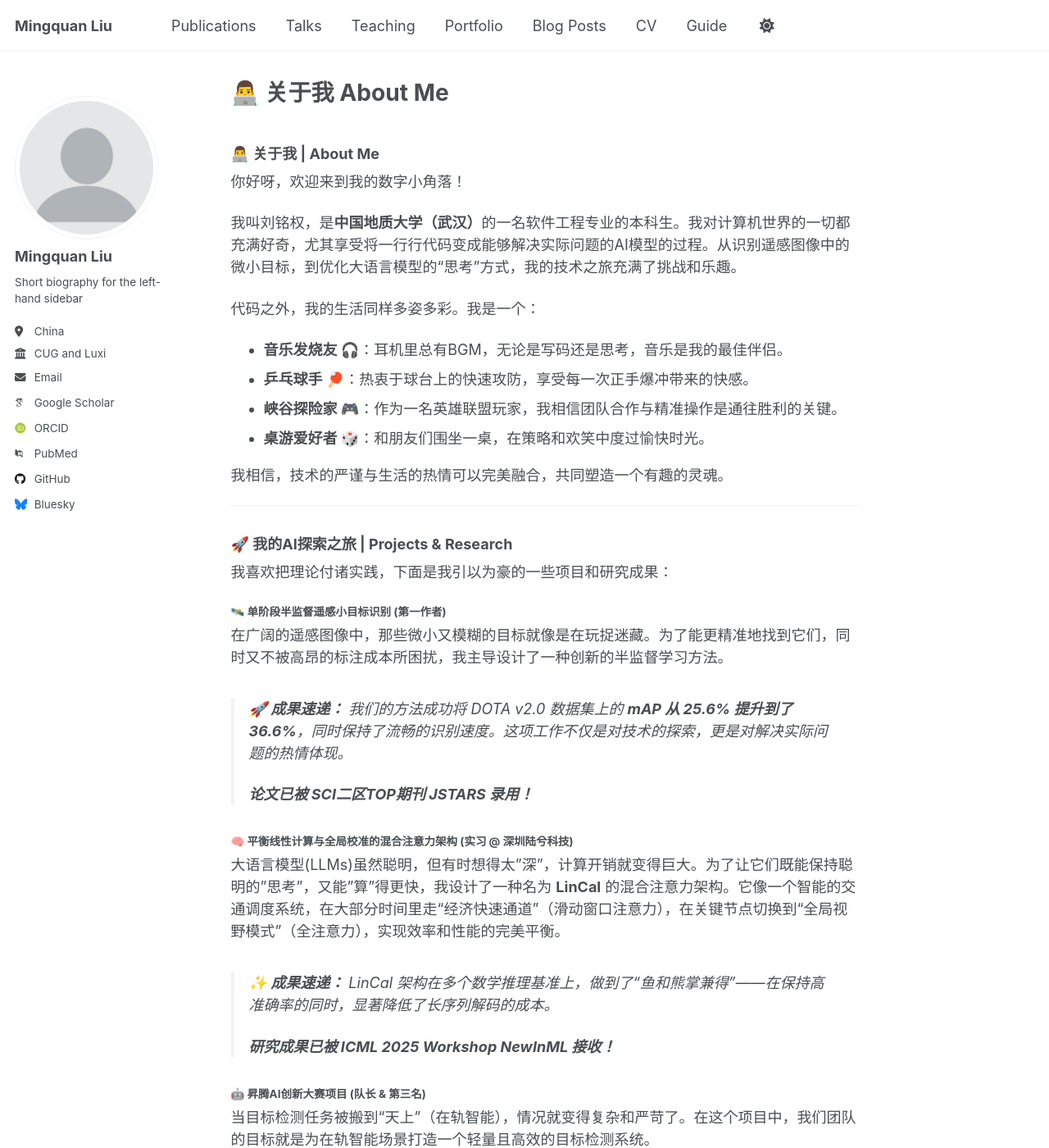
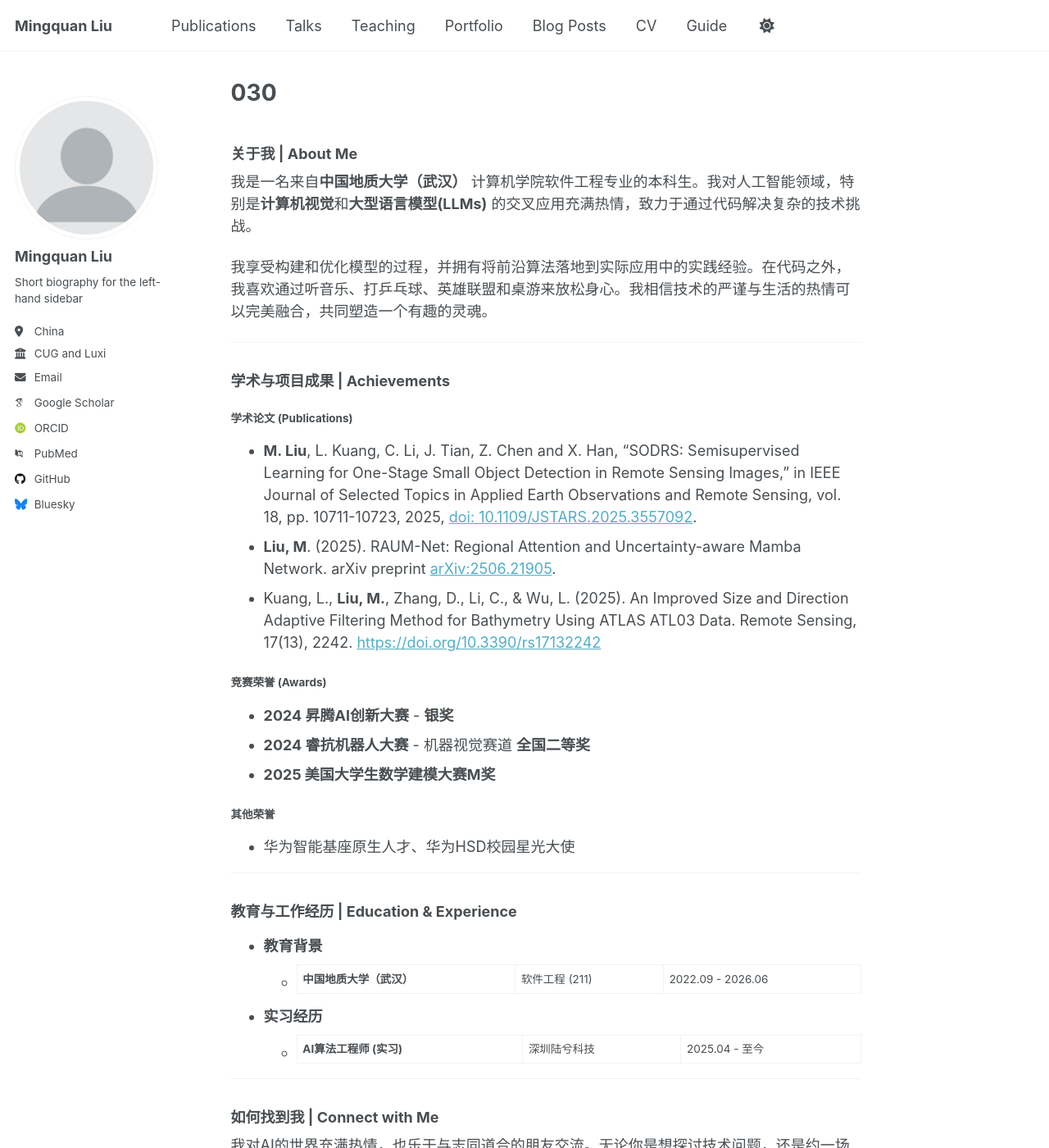
Before and after one commit to wxqnl/wxqnl.github.io, a Jekyll site: the page built from _pages/about.md, in a window 1280 px wide and 1400 px high. Shown: the whole window at 82% size. Built offline with Jekyll 4.4.1, drawn with Linux system fonts in a browser that asks for light colours; some web fonts are replaced; a script that is not in the unit is left out; our own code applies the rules of GitHub Pages for plain Markdown files; some of the changed text lies outside the part shown.

Commit message:
Update about.md

```diff
--- a/_pages/about.md
+++ b/_pages/about.md
@@ -1,70 +1,50 @@
 ---
 permalink: /
+title: "030"
 author_profile: true
 redirect_from:
   - /about/
   - /about.html
 ---
 
-### 👨‍💻 关于我 | About Me
+### 关于我 | About Me
 
-你好呀，欢迎来到我的数字小角落！
+我是一名来自**中国地质大学（武汉）** 计算机学院软件工程专业的本科生。我对人工智能领域，特别是**计算机视觉**和**大型语言模型(LLMs)** 的交叉应用充满热情，致力于通过代码解决复杂的技术挑战。
 
-我叫刘铭权，是**中国地质大学（武汉）**的一名软件工程专业的本科生。我对计算机世界的一切都充满好奇，尤其享受将一行行代码变成能够解决实际问题的AI模型的过程。从识别遥感图像中的微小目标，到优化大语言模型的“思考”方式，我的技术之旅充满了挑战和乐趣。
-
-代码之外，我的生活同样多姿多彩。我是一个：
-*   **音乐发烧友 🎧**：耳机里总有BGM，无论是写码还是思考，音乐是我的最佳伴侣。
-*   **乒乓球手 🏓**：热衷于球台上的快速攻防，享受每一次正手爆冲带来的快感。
-*   **峡谷探险家 🎮**：作为一名英雄联盟玩家，我相信团队合作与精准操作是通往胜利的关键。
-*   **桌游爱好者 🎲**：和朋友们围坐一桌，在策略和欢笑中度过愉快时光。
-
-我相信，技术的严谨与生活的热情可以完美融合，共同塑造一个有趣的灵魂。
+我享受构建和优化模型的过程，并拥有将前沿算法落地到实际应用中的实践经验。在代码之外，我喜欢通过听音乐、打乒乓球、英雄联盟和桌游来放松身心。我相信技术的严谨与生活的热情可以完美融合，共同塑造一个有趣的灵魂。
 
 ---
 
-### 🚀 我的AI探索之旅 | Projects & Research
+### 学术与项目成果 | Achievements
 
-我喜欢把理论付诸实践，下面是我引以为豪的一些项目和研究成果：
+#### 学术论文 (Publications)
+*   **M. Liu**, L. Kuang, C. Li, J. Tian, Z. Chen and X. Han, "SODRS: Semisupervised Learning for One-Stage Small Object Detection in Remote Sensing Images," in IEEE Journal of Selected Topics in Applied Earth Observations and Remote Sensing, vol. 18, pp. 10711-10723, 2025, [doi: 10.1109/JSTARS.2025.3557092](https://ieeexplore.ieee.org/document/10947527).
+*   **Liu, M**. (2025). RAUM-Net: Regional Attention and Uncertainty-aware Mamba Network. arXiv preprint [arXiv:2506.21905](https://arxiv.org/abs/2506.21905).
+*   Kuang, L., **Liu, M.**, Zhang, D., Li, C., & Wu, L. (2025). An Improved Size and Direction Adaptive Filtering Method for Bathymetry Using ATLAS ATL03 Data. Remote Sensing, 17(13), 2242. [https://doi.org/10.3390/rs17132242](https://doi.org/10.3390/rs17132242)
 
-#### 🛰️ **单阶段半监督遥感小目标识别 (第一作者)**
-在广阔的遥感图像中，那些微小又模糊的目标就像是在玩捉迷藏。为了能更精准地找到它们，同时又不被高昂的标注成本所困扰，我主导设计了一种创新的半监督学习方法。
+#### 竞赛荣誉 (Awards)
+*   **2024 昇腾AI创新大赛** - **银奖**
+*   **2024 睿抗机器人大赛** - 机器视觉赛道 **全国二等奖**
+*   **2025 美国大学生数学建模大赛M奖**
 
-> **🚀 成果速递：** 我们的方法成功将 DOTA v2.0 数据集上的 **mAP 从 25.6% 提升到了 36.6%**，同时保持了流畅的识别速度。这项工作不仅是对技术的探索，更是对解决实际问题的热情体现。
->
-> **论文已被 SCI二区TOP期刊 JSTARS 录用！**
-
-#### 🧠 **平衡线性计算与全局校准的混合注意力架构 (实习 @ 深圳陆兮科技)**
-大语言模型(LLMs)虽然聪明，但有时想得太"深"，计算开销就变得巨大。为了让它们既能保持聪明的"思考"，又能"算"得更快，我设计了一种名为 **LinCal** 的混合注意力架构。它像一个智能的交通调度系统，在大部分时间里走“经济快速通道”（滑动窗口注意力），在关键节点切换到“全局视野模式”（全注意力），实现效率和性能的完美平衡。
-
-> **✨ 成果速递：** LinCal 架构在多个数学推理基准上，做到了“鱼和熊掌兼得”——在保持高准确率的同时，显著降低了长序列解码的成本。
->
-> **研究成果已被 ICML 2025 Workshop NewInML 接收！**
-
-#### 🤖 **昇腾AI创新大赛项目 (队长 & 第三名)**
-当目标检测任务被搬到“天上”（在轨智能），情况就变得复杂和严苛了。在这个项目中，我们团队的目标就是为在轨智能场景打造一个轻量且高效的目标检测系统。
-
-> **我的角色：** 作为队长，我不仅是“舵手”，负责项目规划和任务分配；也是“工程师”，主导了YOLO模型的平台迁移、在昇腾硬件上的部署和性能优化，还顺手用PyQt写了个交互界面。
->
-> **最终我们获得了湖北省银奖（第三名）！**
+#### 其他荣誉
+*   华为智能基座原生人才、华为HSD校园星光大使
 
 ---
 
 
 
-### 🎓 教育与荣誉 | Education & Awards
+### 教育与工作经历 | Education & Experience
 
-*   **教育背景**:
-    *   中国地质大学（武汉） | 软件工程 (211) | 2022.09 - 2026.06
+*   **教育背景**
+    *   **中国地质大学（武汉）** | 软件工程 (211) | 2022.09 - 2026.06
 
-*   **荣誉奖项**:
-    *   🏆 2024 昇腾AI创新大赛银奖
-    *   🏆 2024 睿抗机器人大赛机器视觉全国二等奖
-    *   🏆 2025 美国大学生数学建模大赛 MCM C题 M奖
-    *   🌟 华为智能基座原生人才、华为HSD校园星光大使
+*   **实习经历**
+    *   **AI算法工程师 (实习)** | 深圳陆兮科技 | 2025.04 - 至今
 
 ---
 
-### 📫 如何找到我 | Connect with Me
+### 如何找到我 | Connect with Me
 
 我对AI的世界充满热情，也乐于与志同道合的朋友交流。无论你是想探讨技术问题，还是约一场乒乓球，或者开一局LOL，都随时欢迎！
 
```
